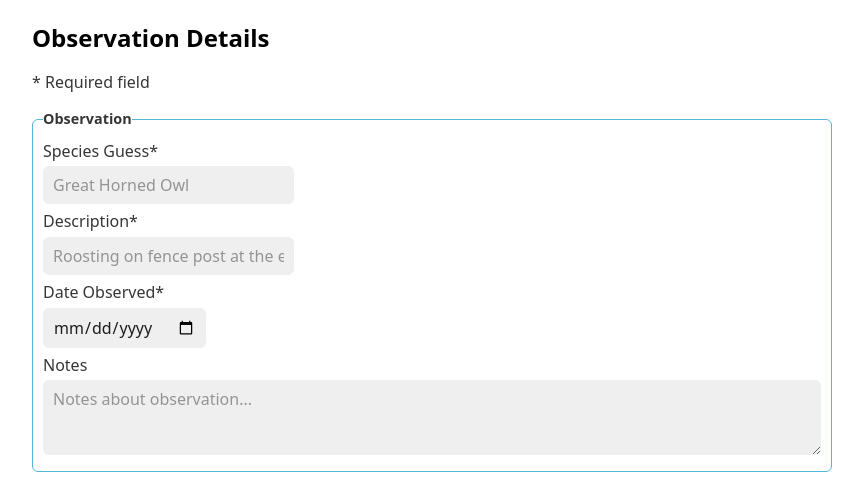
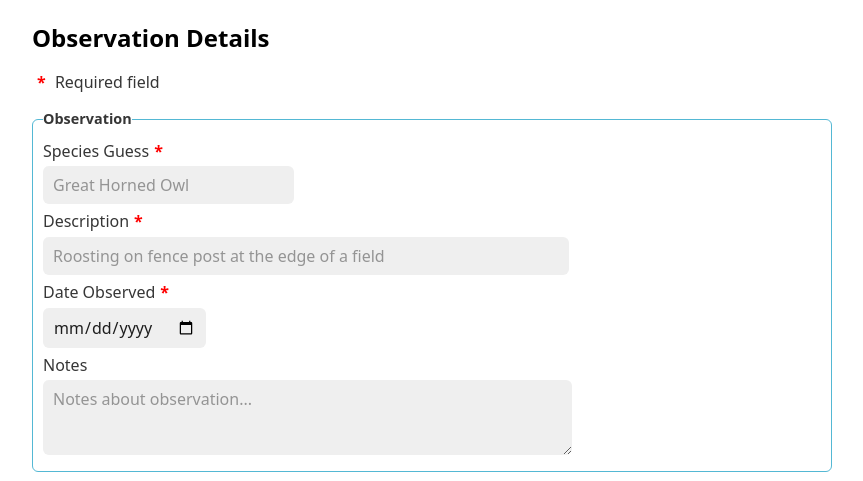
Before and after one commit to Woody-Kim98/Woody-Kim98, a website: page final-assessment/final-assessment/src/add-observation.html in a window 1280 px wide. Shown: the part 259-740 px from the top of the page, without its empty margins (208-1071 px from the left). Drawn offline with nearby package versions, Linux system fonts and the light colour scheme.

Commit message:
Update form.css

```diff
--- a/final-assessment/final-assessment/src/css/form.css
+++ b/final-assessment/final-assessment/src/css/form.css
@@ -1,3 +1,23 @@
 /**
  * Styles for the add-observation.html page
  */
+
+.required {
+    margin: 0px 5px;
+    font-weight: 600;
+    color: red;
+  }
+
+  .opt {
+    color: #0076d1;
+  }
+
+  #description,
+  #ownerName,
+  #ownerEmail {
+    width: 65%;
+  }
+
+  #notes {
+    width: 68%;
+  }
```
